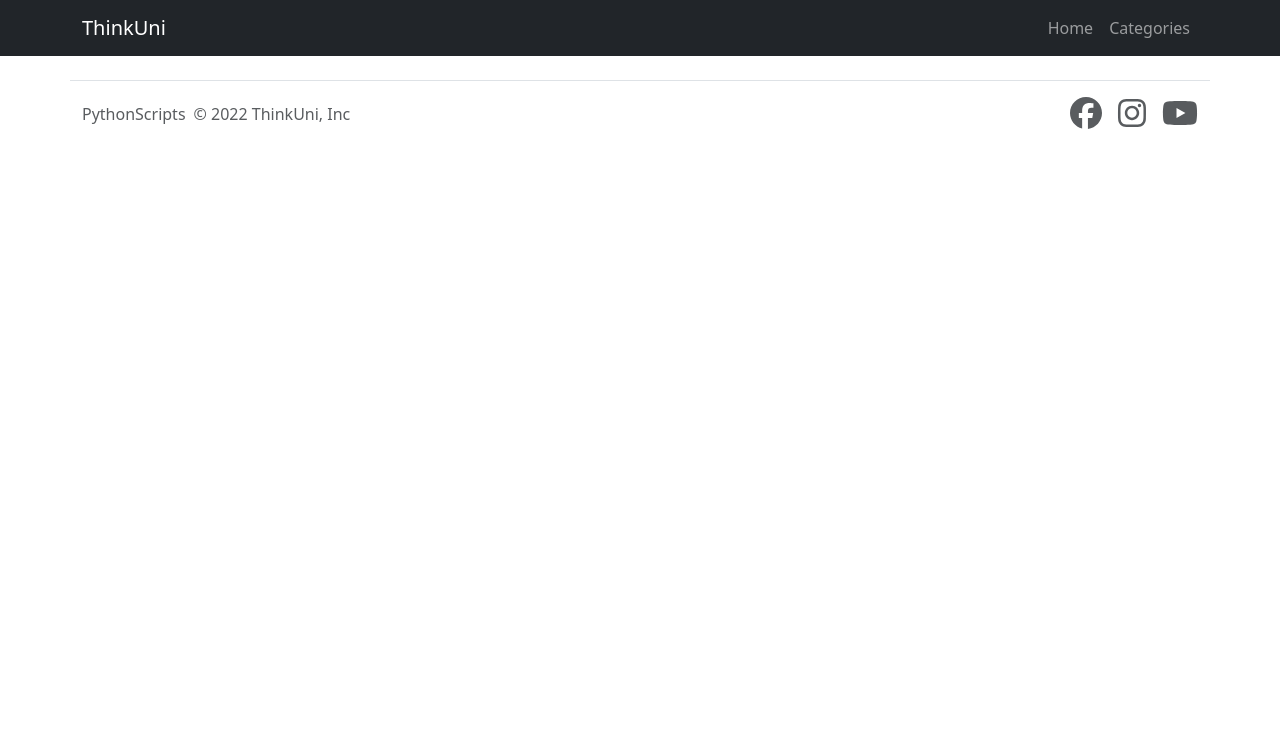
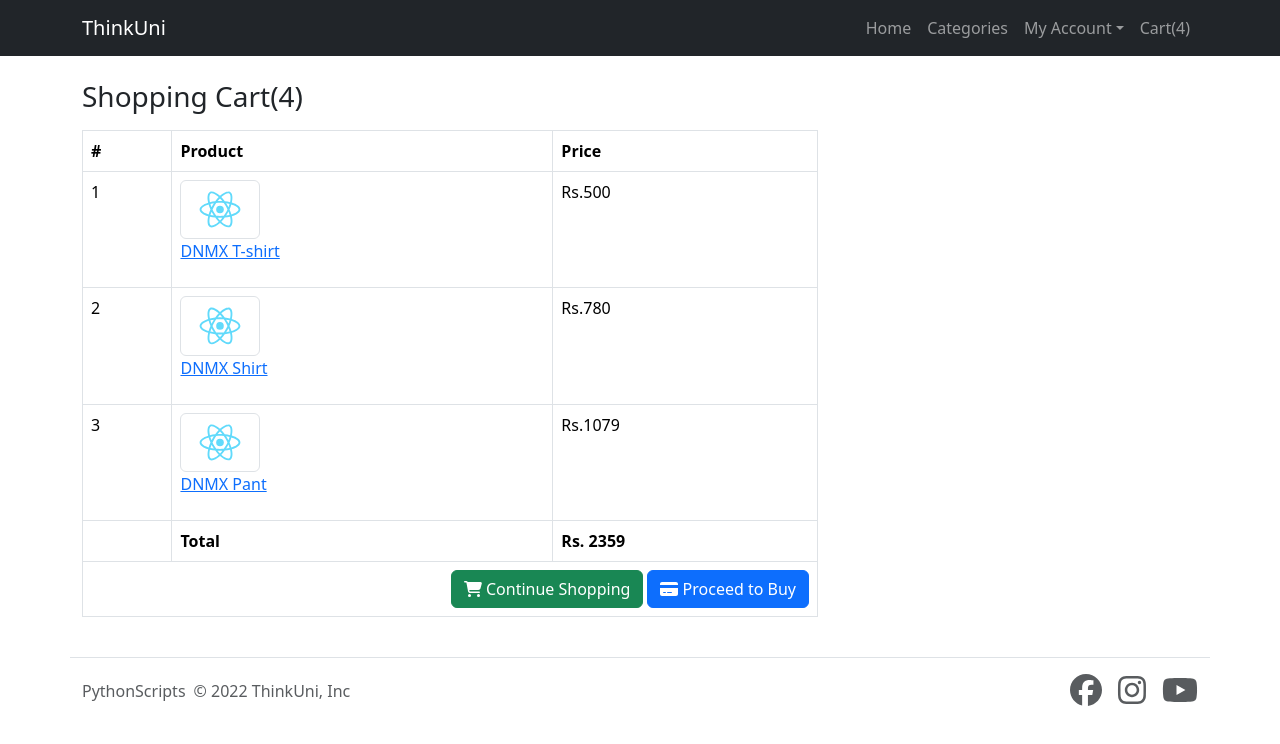
Before and after one commit to Heynafeezhere/ReactFrontend, a React (Create React App) app: page /checkout in a window 1280 px wide. Shown: the top 744 px of the page. Built offline with nearby package versions, Linux system fonts and the light colour scheme.

Commit message:
Video 23

```diff
--- a/src/App.js
+++ b/src/App.js
@@ -10,6 +10,10 @@ import Categories from './Components/Categories';
 import CategoryProducts from './Components/CategoryProducts';
 import ProductDetail from './Components/ProductDetail';
 import AllProducts from './Components/AllProducts';
+import Checkout from './Components/Checkout';
+
+import Register from './Components/Customer/Register';
+import Login from './Components/Customer/Login';
 
 function App() {
   return (
@@ -17,10 +21,18 @@ function App() {
       <Header />
       <Routes>
         <Route path='/' element={<Home />} />
+
         <Route path='/allproducts' element={<AllProducts />} />
+        <Route path='/product/:product_slug/:id' element={<ProductDetail />} />
+
         <Route path='/categories' element={<Categories />} />
         <Route path='/category/:category_slug/:id' element={<CategoryProducts />} />
-        <Route path='/product/:product_slug/:id' element={<ProductDetail />} />
+
+        <Route path='/checkout' element={<Checkout />} />
+
+        <Route path='/customer/register' element={<Register />} />
+        <Route path='/customer/login' element={<Login />} />
+
       </Routes>
       <Footer />
     </>
--- /dev/null
+++ b/src/Components/Checkout.js
@@ -0,0 +1,66 @@
+import { Link } from 'react-router-dom';
+import logo from '../logo.svg';
+
+function Checkout() {
+    return (
+        <section className="container mt-4">
+            <h3>Shopping Cart(4)</h3>
+            <div className="row mt-3">
+                <div className="col-md-8 col-12">
+                    <div className="table responsive">
+                        <table className="table table-bordered">
+                            <thead>
+                                <tr>
+                                    <th>#</th>
+                                    <th>Product</th>
+                                    <th>Price</th>
+                                </tr>
+                            </thead>
+                            <tbody>
+                                <tr>
+                                    <td>1</td>
+                                    <td>
+                                        <Link to="/product/T-shirt/1"><img src={logo} className="img-thumbnail me-2" width={80} alt="..." /></Link>
+                                        <p><Link to="/product/T-shirt/1">DNMX T-shirt</Link></p>
+                                    </td>
+                                    <td>Rs.500</td>
+                                </tr>
+                                <tr>
+                                    <td>2</td>
+                                    <td>
+                                        <Link to="/product/T-shirt/1"><img src={logo} className="img-thumbnail me-2" width={80} alt="..." /></Link>
+                                        <p><Link to="/product/T-shirt/1">DNMX Shirt</Link></p>
+                                    </td>
+                                    <td>Rs.780</td>
+                                </tr>
+                                <tr>
+                                    <td>3</td>
+                                    <td>
+                                        <Link to="/product/T-shirt/1"><img src={logo} className="img-thumbnail me-2" width={80} alt="..." /></Link>
+                                        <p><Link to="/product/T-shirt/1">DNMX Pant</Link></p>
+                                    </td>
+                                    <td>Rs.1079</td>
+                                </tr>
+                            </tbody>
+                            <tfoot>
+                                <tr>
+                                    <th></th>
+                                    <th>Total</th>
+                                    <th>Rs. 2359</th>
+                                </tr>
+                                <tr >
+                                    <td colSpan='3' align='right'>
+                                        <Link to='/categories'className='btn btn-success'><i class="fa-solid fa-cart-shopping" /> Continue Shopping </Link>
+                                        <Link className='btn btn-primary ms-1'><i class="fa-solid fa-credit-card" /> Proceed to Buy </Link>
+                                    </td>
+                                </tr>
+                            </tfoot>
+                        </table>
+                    </div>
+                </div>
+            </div>
+        </section>
+    )
+}
+
+export default Checkout;
--- /dev/null
+++ b/src/Components/Customer/Login.js
@@ -0,0 +1,34 @@
+import { Link } from 'react-router-dom';
+import logo from '../../logo.svg';
+
+function Login() {
+    return (
+        <section className="container mt-4">
+            <div className="row mt-3">
+                <div className="col-md-8 col-12 offset-2">
+                    <div className='card'>
+                        <div className='card-header'>
+                            <h4>Customer Registration</h4>
+                        </div>
+                        <div className='card-body'>
+                            <form>
+                                <div className="mb-3">
+                                    <label for="email" className="form-label"><h5>Username/Email</h5></label>
+                                    <input type="email" className="form-control" id="email" />
+                                </div>
+                                <div className="mb-3">
+                                    <label for="password" className="form-label"><h5>Password</h5></label>
+                                    <input type="password" className="form-control" id="password" />
+                                </div>
+                                <button type="submit" className="btn btn-primary">Submit</button>
+                                <button type="reset" className="btn btn-danger ms-2">Reset</button>
+                            </form>
+                        </div>
+                    </div>
+                </div>
+            </div>
+        </section>
+    )
+}
+
+export default Login;
--- /dev/null
+++ b/src/Components/Customer/Register.js
@@ -0,0 +1,46 @@
+import { Link } from 'react-router-dom';
+import logo from '../../logo.svg';
+
+function Register() {
+    return (
+        <section className="container mt-4">
+            <div className="row mt-3">
+                <div className="col-md-8 col-12 offset-2">
+                    <div className='card'>
+                        <div className='card-header'>
+                            <h4>Customer Registration</h4>
+                        </div>
+                        <div className='card-body'>
+                            <form>
+                                <div className="mb-3">
+                                    <label for="firstName" className="form-label"><h5>First Name</h5></label>
+                                    <input type="text" className="form-control" id="firstName" />
+                                </div>
+                                <div className="mb-3">
+                                    <label for="lastName" className="form-label"><h5>Last Name</h5></label>
+                                    <input type="text" className="form-control" id="lastName" />
+                                </div>
+                                <div className="mb-3">
+                                    <label for="userName" className="form-label"><h5>Username</h5></label>
+                                    <input type="text" className="form-control" id="userName" />
+                                </div>
+                                <div className="mb-3">
+                                    <label for="email" className="form-label"><h5>Email</h5></label>
+                                    <input type="email" className="form-control" id="email" />
+                                </div>
+                                <div className="mb-3">
+                                    <label for="password" className="form-label"><h5>Password</h5></label>
+                                    <input type="password" className="form-control" id="password" />
+                                </div>
+                                <button type="submit" className="btn btn-primary">Submit</button>
+                                <button type="reset" className="btn btn-danger ms-2">Reset</button>
+                            </form>
+                        </div>
+                    </div>
+                </div>
+            </div>
+        </section>
+    )
+}
+
+export default Register;
--- a/src/Components/Header.js
+++ b/src/Components/Header.js
@@ -1,4 +1,4 @@
-import {Link} from 'react-router-dom';
+import { Link } from 'react-router-dom';
 function Header() {
     return (
         <nav className="navbar navbar-expand-lg navbar-dark bg-dark">
@@ -9,11 +9,26 @@ function Header() {
                 <div className="collapse navbar-collapse" id="navbarTogglerDemo01">
                     <Link className="navbar-brand" to="/">ThinkUni</Link>
                     <ul className="navbar-nav ms-auto mt-2 mt-lg-0">
-                        <li className="nav-item active">
+                        <li className="nav-item">
                             <Link className="nav-link" to="/">Home </Link>
                         </li>
                         <li className="nav-item">
                             <Link className="nav-link" to="/categories">Categories</Link>
+                        </li>
+                        <li className="nav-item dropdown">
+                            <a className="nav-link dropdown-toggle" href="#" role="button" data-bs-toggle="dropdown" aria-expanded="false">
+                                My Account
+                            </a>
+                            <ul className="dropdown-menu">
+                                <li><Link className="dropdown-item" to='/customer/register'>Register</Link></li>
+                                <li><Link className="dropdown-item" to='/customer/login'>Login</Link></li>
+                                <li><hr className="dropdown-divider"/></li>
+                                <li><Link className="dropdown-item" href="#">Dashboard</Link></li>
+                                <li><Link className="dropdown-item" href="#">Sign out</Link></li>
+                            </ul>
+                        </li>
+                        <li className="nav-item">
+                            <Link className="nav-link" to="/checkout">Cart<span>(4)</span></Link>
                         </li>
                     </ul>
                 </div>
```
